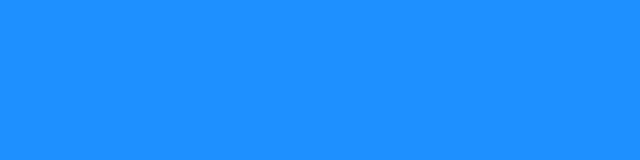
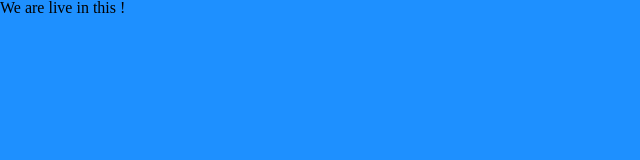
Before and after one commit to 74santos/InfiniteScroll_unsplash, a plain HTML site: page index.html in a window 1280 px wide. Shown: the whole page, without its empty margins (0-640 px from the left). Drawn offline with Linux system fonts and the light colour scheme.

Commit message:
update status

```diff
--- a/index.html
+++ b/index.html
@@ -10,7 +10,7 @@
 </head>
 <body>
 
-
+<h1>We are live in this !</h1>
 
 
     <!-- script -->
```
